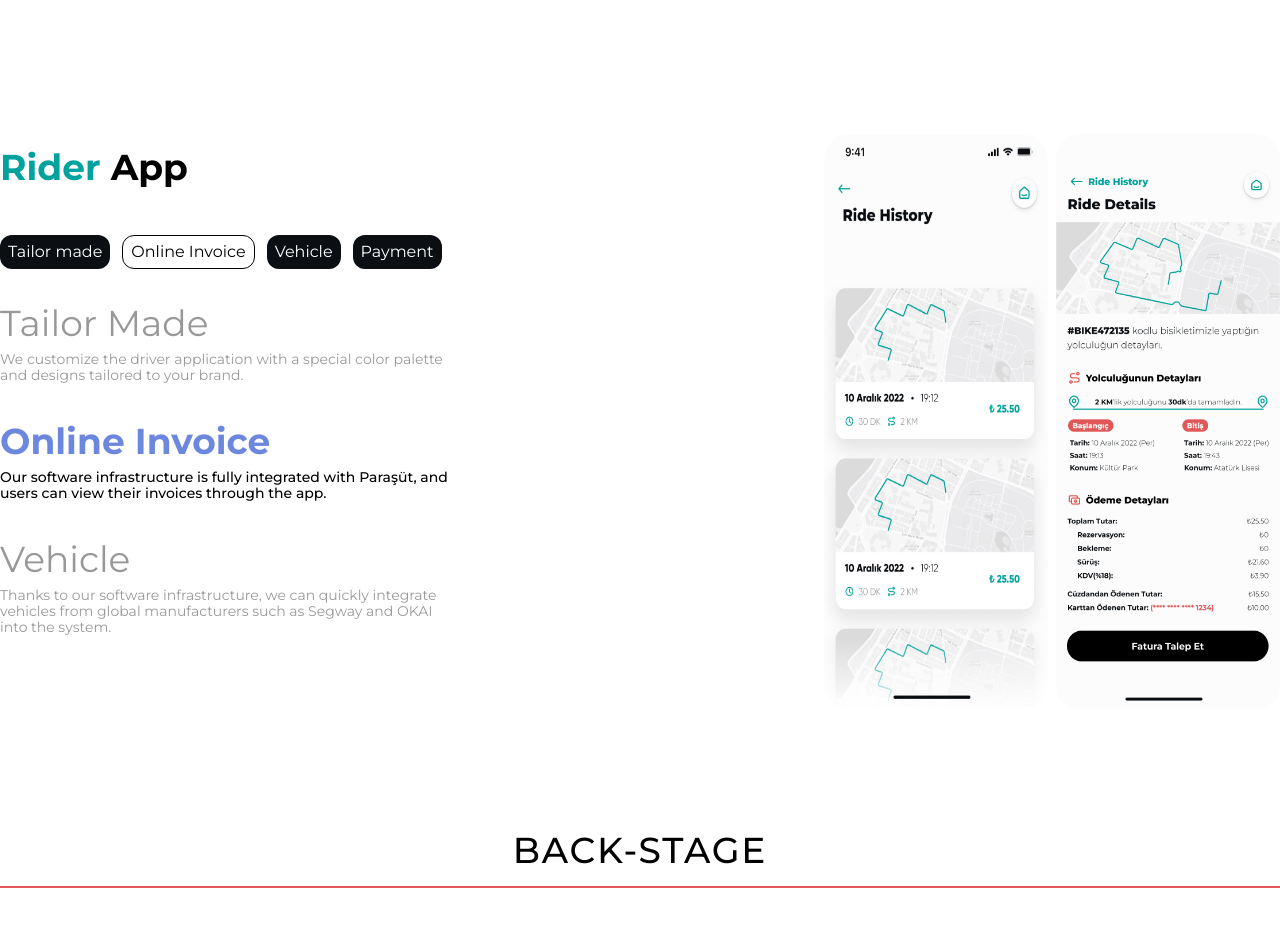
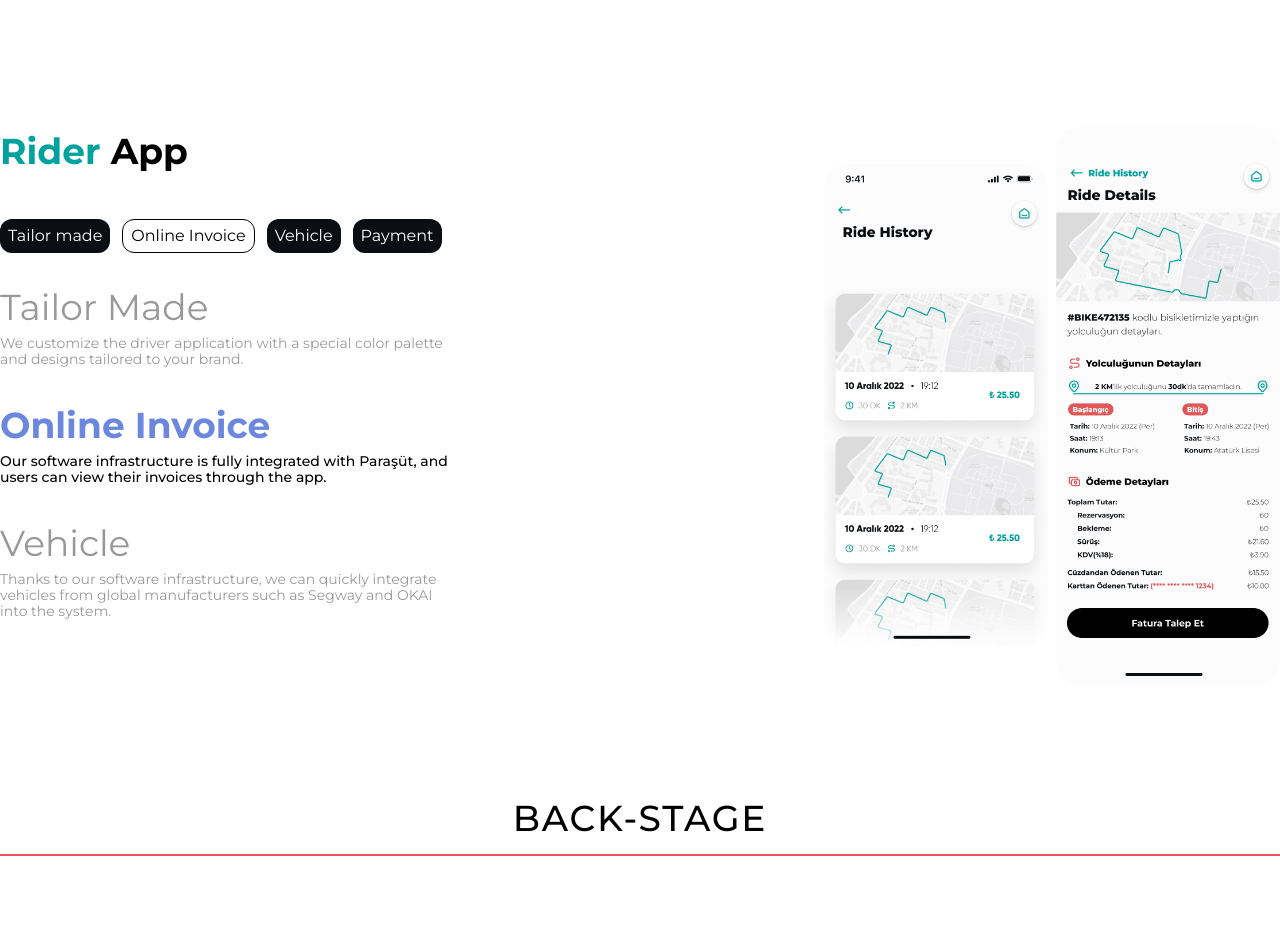
Before and after one commit to GokdenizCakir/bybike.tech, a Next.js app: page /software in a window 1280 px wide. Shown: the part 940-1866 px from the top of the page. Built offline with nearby package versions, Linux system fonts and the light colour scheme.

Commit message:
fixed ratios

```diff
--- a/app/software/page.js
+++ b/app/software/page.js
@@ -127,18 +127,22 @@ const page = () => {
           <div
             className={`${
               activeIndex === activeIndexWithDelay ? 'opacity-100' : 'opacity-0'
-            } transition-all duration-200 flex justify-between gap-2 md:gap-4 lg:gap-2 mt-20 sm:mt-36 h-[20rem] sm:h-[36rem]`}
+            } transition-all duration-200 flex justify-between gap-2 md:gap-4 lg:gap-2 mt-20 sm:mt-36 h-[20rem] sm:h-[34rem]`}
           >
+            <div className='flex flex-col justify-center'>
               <img
                 className='w-[8rem] sm:w-[14rem] h-auto'
                 src={`/software_ss${activeIndexWithDelay}_1.png`}
                 alt='ss1'
               />
+            </div>
+            <div className='flex flex-col justify-center'>
               <img
                 className='w-[8rem] sm:w-[14rem]'
                 src={`/software_ss${activeIndexWithDelay}_2.png`}
                 alt='ss1'
               />
+            </div>
           </div>
         </div>
       </section>
```
Lines whose indentation alone changed are shown as unchanged.
